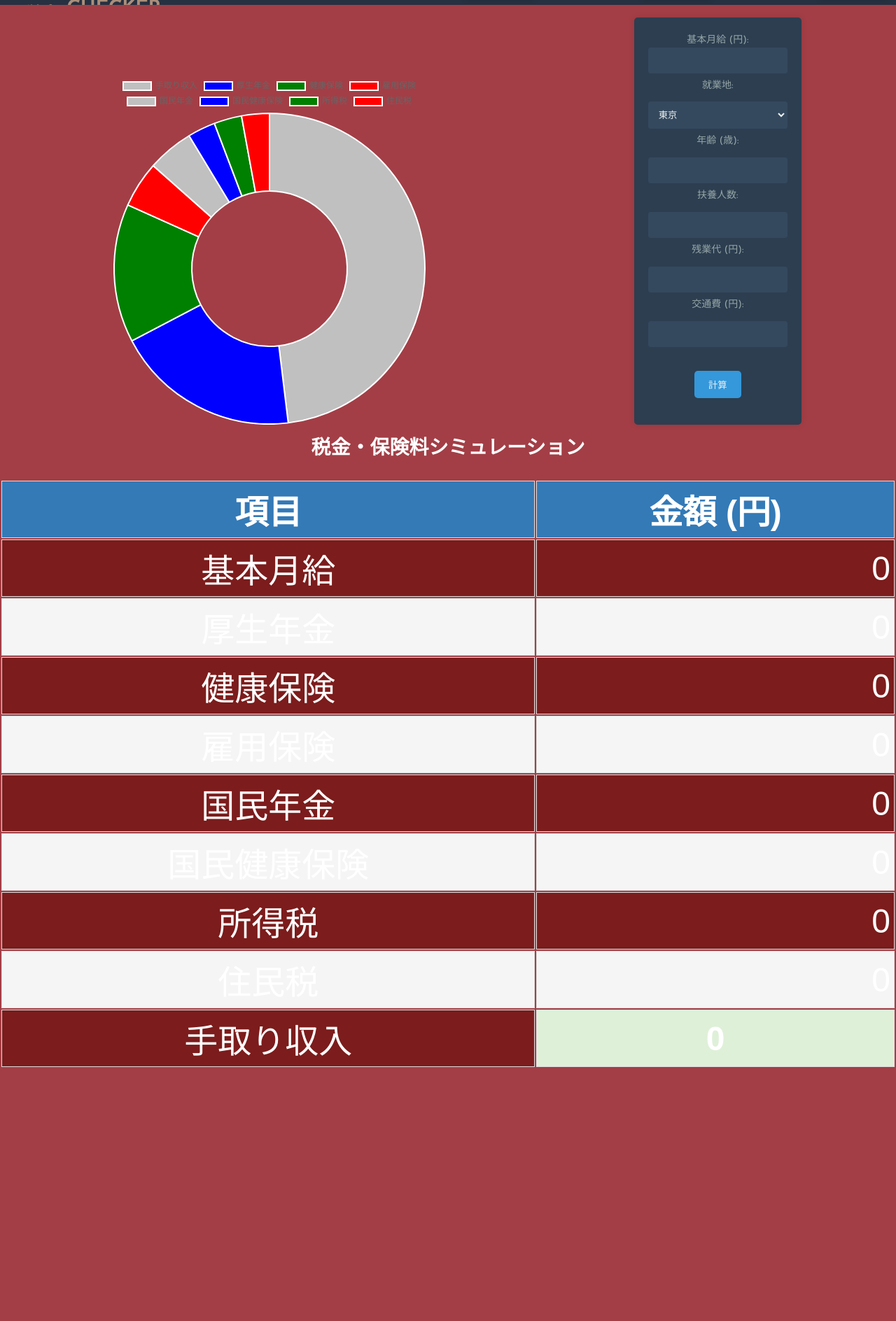
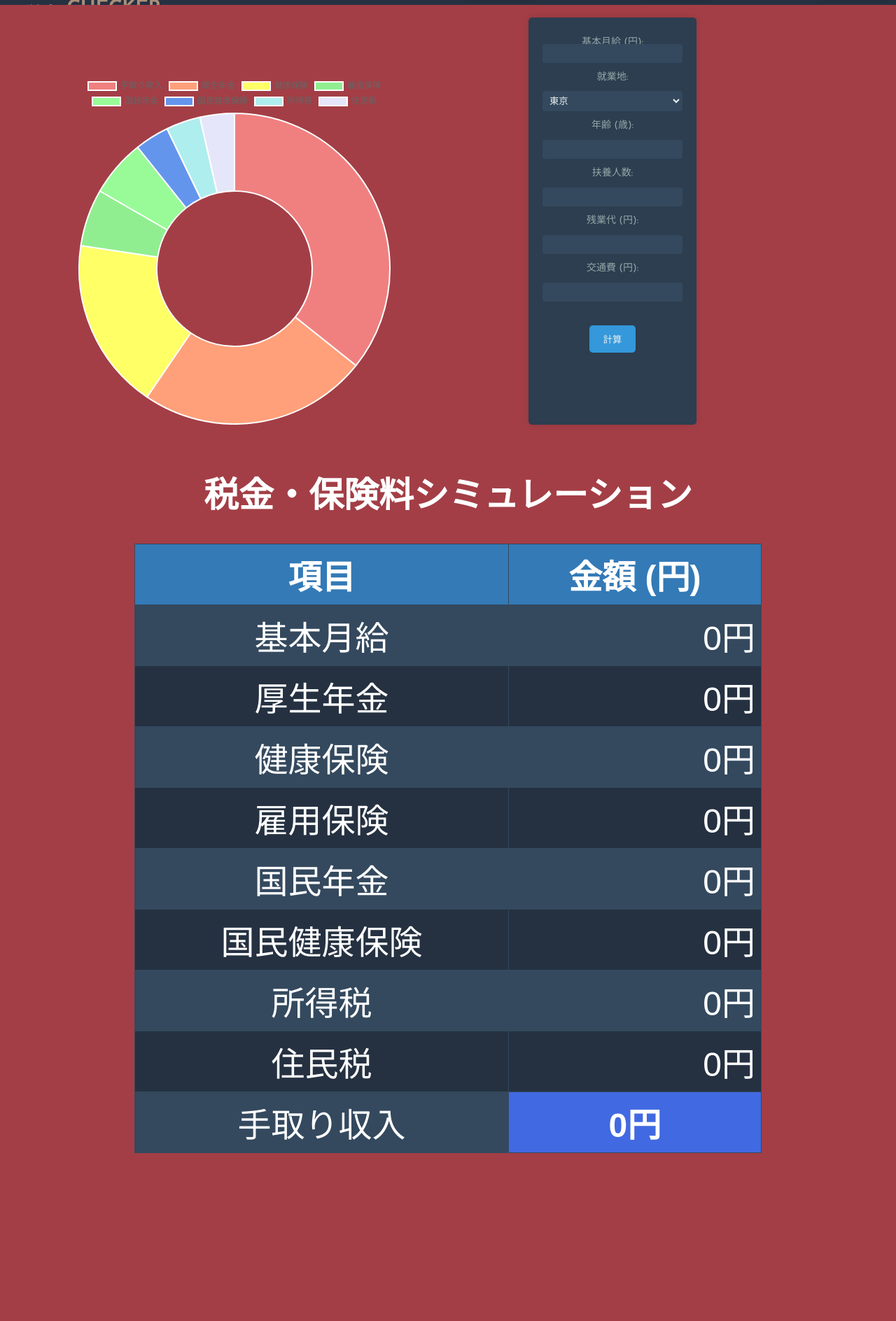
Before and after one commit to tukadai1226/zeikin_checker, a Rails app: page / in a window 1280 px wide. Shown: the part 63-1951 px from the top of the page at 70% size. Run offline with Rails 7, Linux system fonts and the light colour scheme; some libraries are stand-ins or nearby versions.

Commit message:
円グラフのレイアウト・計算結果のレイアウト

```diff
--- a/app/assets/stylesheets/main.css
+++ b/app/assets/stylesheets/main.css
@@ -61,3 +61,39 @@ EDIT ON
   opacity: 1;
   transform: translate(0, 0);
 }
+
+.shu {
+  margin-top: 50px;
+  font-size: 50px;
+}
+
+.format{
+  margin-right: 200px;
+}
+
+
+/* ラベルと入力フォームのスタイル */
+.format label {
+  height: 5px;
+  display: block;
+  font-size: 14px;
+  color: #95a5a6;
+  margin-top: 3px; /* ラベル下のスペースをさらに狭く調整 */
+}
+
+.format input[type="text"],
+.format input[type="number"],
+.format select {
+  width: 200px;
+  padding: 5px;
+  border: 1px solid #34495e;
+  background-color: #34495e;
+  color: #ecf0f1;
+  margin-bottom: 5px; /* 入力フォーム下のスペースを狭く調整 */
+}
+
+.format input[type="text"]:focus,
+.format input[type="number"]:focus,
+.format select:focus {
+  border-color: #3498db;
+}
--- a/app/assets/stylesheets/result.css
+++ b/app/assets/stylesheets/result.css
@@ -1,25 +1,33 @@
+.result {
+  display: flex;
+  justify-content: center;
+}
+
 table {
-  width: 100%;
+  width: 70%; /* 例: 全体の幅の70%に設定 */
   font-family: Arial, sans-serif;
+  border-collapse: collapse; /* セルの境界線を重ねる */
+  margin-top: 10px; /* 余白を追加 */
 }
 
 th, td {
-  border: 1px solid #ddd;
-  padding: 5px;
+  border: 1px solid #34495e;
+  padding: 8px; /* セルの余白を調整 */
   text-align: center;
 }
 
 th {
-  background-color: #f2f2f2;
+  background-color: green;
+  color: white;
 }
 
 /* 偶数行と奇数行の背景色 */
 tr:nth-child(even) {
-  background-color: #f5f5f5;
+  background-color: #253141; /* 紺色に変更 */
 }
 
 tr:nth-child(odd) {
-  background-color: #7c1c1c;
+  background-color: #34495e; /* 青色に変更 */
 }
 
 /* 金額セルの右寄せ */
@@ -30,38 +38,15 @@ td[id$="Amount"] {
 /* 手取り収入セルの特別なスタイル */
 #netIncome {
   font-weight: bold;
-  background-color: #dff0d8;
+  background-color: royalblue;
 }
 
 /* ヘッダーセルのスタイル */
 th {
   font-weight: bold;
   background-color: #337ab7;
-  color: white;
 }
 
-/* ラベルと入力フォームのスタイル */
-.format label {
-  display: block;
-  font-size: 14px;
-  color: #95a5a6;
-  margin-bottom: 3px; /* ラベル下のスペースをさらに狭く調整 */
+.pensionAmount {
+  color: #34495e;
 }
-
-.format input[type="text"],
-.format input[type="number"],
-.format select {
-  width: 100%;
-  padding: 10px;
-  border: 1px solid #34495e;
-  border-radius: 3px;
-  background-color: #34495e;
-  color: #ecf0f1;
-  margin-bottom: 5px; /* 入力フォーム下のスペースを狭く調整 */
-}
-
-.format input[type="text"]:focus,
-.format input[type="number"]:focus,
-.format select:focus {
-  border-color: #3498db;
-}
--- a/app/javascript/graph.js
+++ b/app/javascript/graph.js
@@ -1,7 +1,7 @@
 window.onload = function () {
     // 初期の計算結果（仮の値）
     const initialResults = {
-        手取り収入: 500,
+        手取り収入: 300,
         厚生年金: 200,
         健康保険: 150,
         雇用保険: 50,
@@ -10,15 +10,14 @@ window.onload = function () {
         所得税: 30,
         住民税: 30
     };
-
     // チャート用のデータを作成
     const chartData = {
       labels: Object.keys(initialResults), // 計算結果の項目をラベルとして使用
         datasets: [{
         data: Object.values(initialResults), // 計算結果の金額をデータとして使用
         backgroundColor: [
-          'silver', 'blue', 'green', 'red' // 各項目の色を設定
-          // 他の項目にも適切な色を追加
+          '#F08080', '#FFA07A', '#FFFF66', '#90EE90',
+          '#98FB98', '#6495ED','#AFEEEE',  '#E6E6FA'
         ]
         }]
     };
--- a/app/views/zeikins/_result.html.erb
+++ b/app/views/zeikins/_result.html.erb
@@ -9,39 +9,39 @@
     <tbody>
       <tr>
         <td>基本月給</td>
-        <td id="basicSalaryAmount">0</td>
+        <td id="basicSalaryAmount">0円</td>
       </tr>
       <tr>
         <td>厚生年金</td>
-        <td id="pensionAmount">0</td>
+        <td id="pensionAmount">0円</td>
       </tr>
       <tr>
         <td>健康保険</td>
-        <td id="healthInsuranceAmount">0</td>
+        <td id="healthInsuranceAmount">0円</td>
       </tr>
       <tr>
         <td>雇用保険</td>
-        <td id="employmentInsuranceAmount">0</td>
+        <td id="employmentInsuranceAmount">0円</td>
       </tr>
       <tr>
         <td>国民年金</td>
-        <td id="nationalPensionAmount">0</td>
+        <td id="nationalPensionAmount">0円</td>
       </tr>
       <tr>
         <td>国民健康保険</td>
-        <td id="nationalHealthInsuranceAmount">0</td>
+        <td id="nationalHealthInsuranceAmount">0円</td>
       </tr>
       <tr>
         <td>所得税</td>
-        <td id="incomeTaxAmount">0</td>
+        <td id="incomeTaxAmount">0円</td>
       </tr>
       <tr>
         <td>住民税</td>
-        <td id="residentTaxAmount">0</td>
+        <td id="residentTaxAmount">0円</td>
       </tr>
       <tr>
         <td>手取り収入</td>
-        <td id="netIncome">0</td>
+        <td id="netIncome">0円</td>
       </tr>
     </tbody>
   </table>
```
